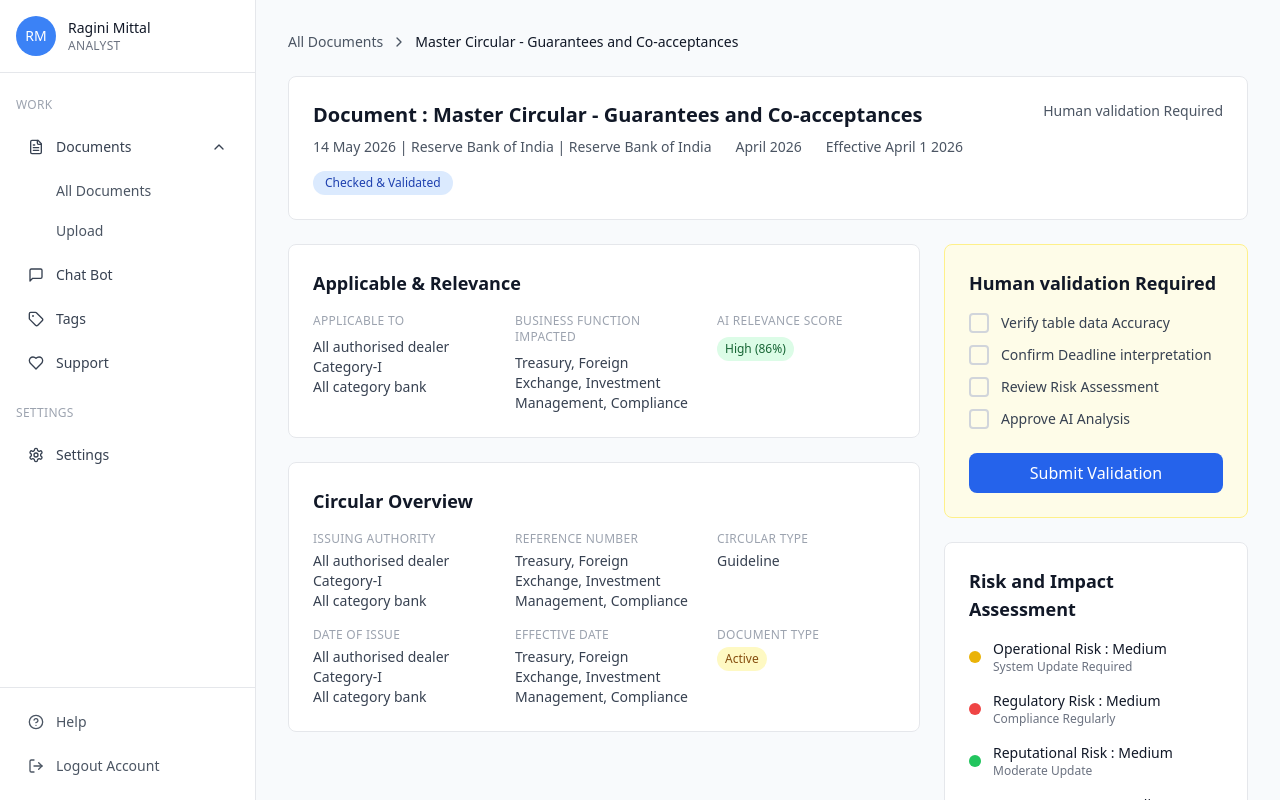
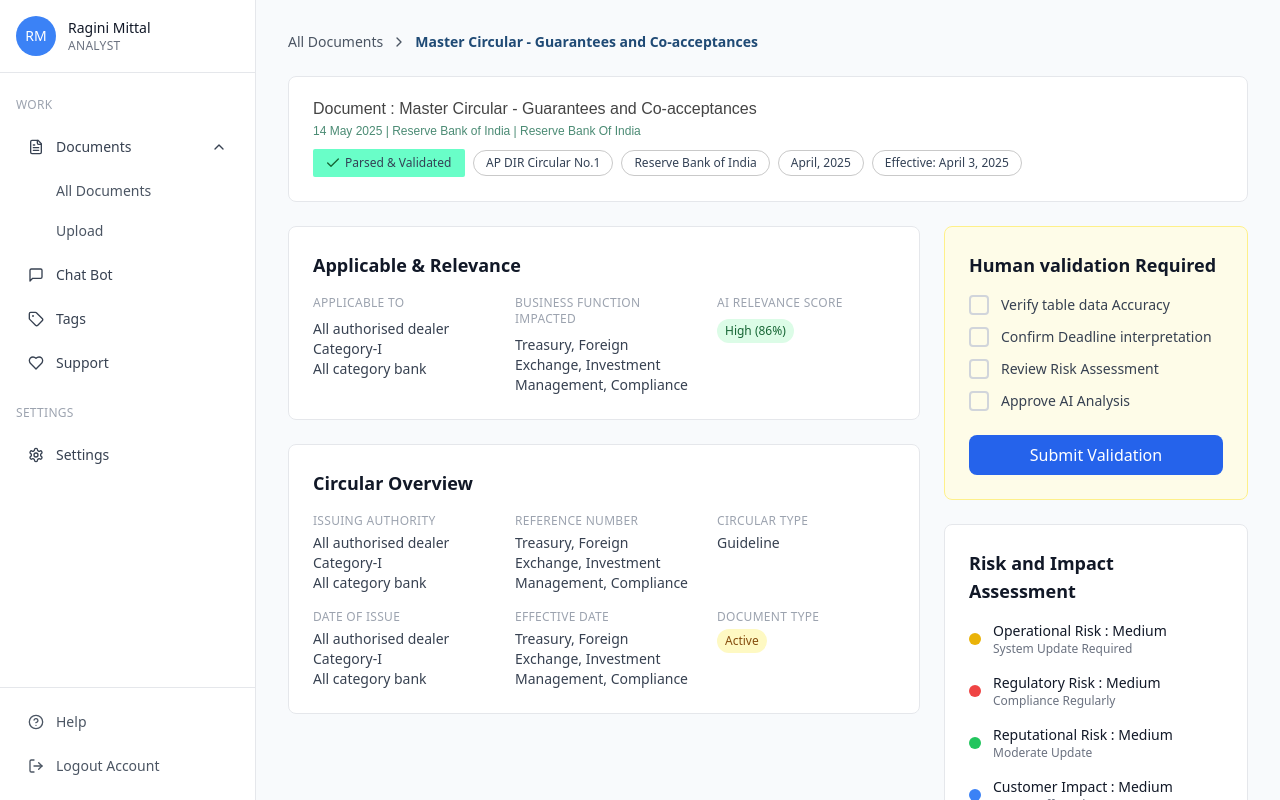
Before and after one commit to vishvjeet-Airo/raise_ai_frontend, a Next.js app: page /documents/DocumentDetail in a window 1280 px wide. Built offline with nearby package versions, Linux system fonts and the light colour scheme.

Commit message:
made changes to the document detail page

```diff
--- a/src/pages/documents/DocumentDetail.tsx
+++ b/src/pages/documents/DocumentDetail.tsx
@@ -37,30 +37,72 @@
               All Documents
             </Link>
             <ChevronRight className="w-4 h-4" />
-            <span className="text-gray-900">Master Circular - Guarantees and Co-acceptances</span>
+            <span className="text-[#1F4A75] font-semibold">Master Circular - Guarantees and Co-acceptances</span>
           </div>
 
           {/* Document Header */}
           <div className="bg-white rounded-lg border border-gray-200 p-6 mb-6">
-            <div className="flex justify-between items-start">
-              <div>
-                <h1 className="text-xl font-semibold text-gray-900 mb-2">
-                  Document : Master Circular - Guarantees and Co-acceptances
-                </h1>
-                <div className="flex items-center space-x-6 text-sm text-gray-600">
-                  <span>14 May 2026 | Reserve Bank of India | Reserve Bank of India</span>
-                  <span>April 2026</span>
-                  <span>Effective April 1 2026</span>
-                </div>
-                <div className="mt-3">
-                  <span className="inline-flex items-center px-3 py-1 rounded-full text-xs font-medium bg-blue-100 text-blue-800">
-                    Checked & Validated
-                  </span>
-                </div>
-              </div>
-              <div className="text-right">
-                <div className="text-sm text-gray-600 mb-1">Human validation Required</div>
-              </div>
+            <h1
+              style={{
+                color: '#444444',
+                fontFamily: 'Poppins, sans-serif',
+                fontWeight: 500,
+                fontStyle: 'normal',
+                fontSize: '16px',
+                lineHeight: '100%',
+                letterSpacing: '0%'
+              }}
+            >
+              Document : Master Circular - Guarantees and Co-acceptances
+            </h1>
+            <div className="mb-2">
+              <span
+                style={{
+                  color: '#4B8B74',
+                  fontFamily: 'Poppins, sans-serif',
+                  fontWeight: 500,
+                  fontStyle: 'normal',
+                  fontSize: '12px',
+                  lineHeight: '100%',
+                  letterSpacing: '0%'
+                }}
+              >
+                14 May 2025 | Reserve Bank of India | Reserve Bank Of India
+              </span>
+            </div>
+            <div className="flex flex-wrap items-center gap-2">
+              <span
+                className="inline-flex items-center text-xs font-medium"
+                style={{
+                  background: '#69FEC8',
+                  width: '152px',
+                  height: '28px',
+                  borderRadius: '2px',
+
+                  opacity: 1,
+                  paddingLeft: '12px',
+                  paddingRight: '12px',
+                  paddingTop: '4px',
+                  paddingBottom: '4px',
+                  display: 'flex',
+                  alignItems: 'center',
+                  justifyContent: 'flex-start'
+                }}
+              >
+                <Check className="w-4 h-4 mr-1 text-green-800" /> Parsed & Validated
+              </span>
+              <span className="inline-flex items-center px-3 py-1 rounded-full text-xs font-medium border" style={{ border: '0.4px solid #C9C9C9' }}>
+                AP DIR Circular No.1
+              </span>
+              <span className="inline-flex items-center px-3 py-1 rounded-full text-xs font-medium border" style={{ border: '0.4px solid #C9C9C9' }}>
+                Reserve Bank of India
+              </span>
+              <span className="inline-flex items-center px-3 py-1 rounded-full text-xs font-medium border" style={{ border: '0.4px solid #C9C9C9' }}>
+                April, 2025
+              </span>
+              <span className="inline-flex items-center px-3 py-1 rounded-full text-xs font-medium border" style={{ border: '0.4px solid #C9C9C9' }}>
+                Effective: April 3, 2025
+              </span>
             </div>
           </div>
 
```
